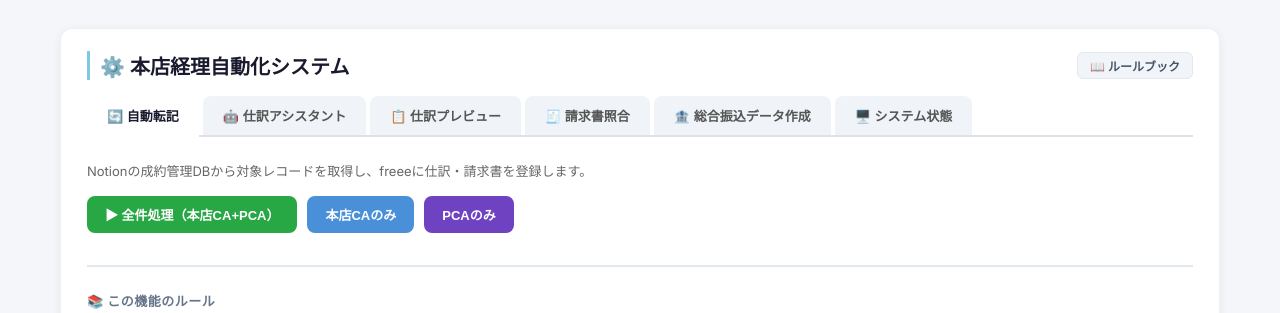
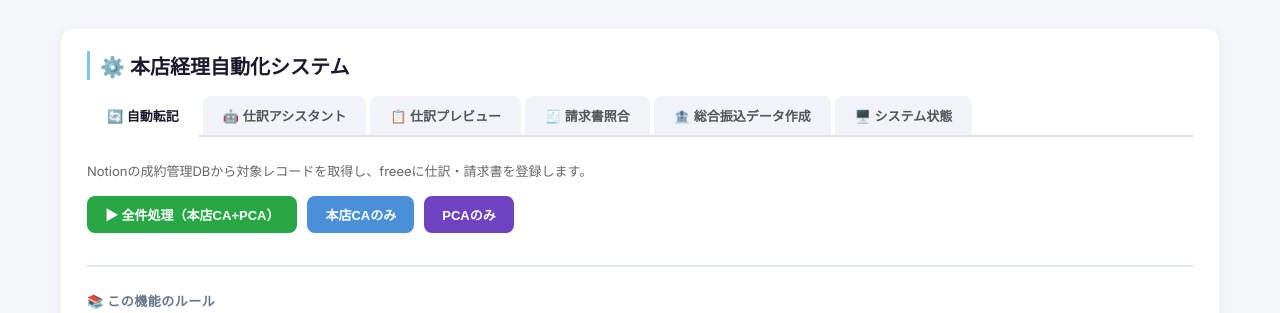
Before and after one commit to rikutokosa/notion-freee-auto, a Flask app: page / in a window 1280 px wide. Shown: the part 56-369 px from the top of the page. Run offline with Flask 3, Linux system fonts and the light colour scheme; data that the repository does not hold is empty.

Commit message:
UI: ホーム画面のルールブックボタンを削除（ナビバーに移動済みのため）

```diff
--- a/templates/index.html
+++ b/templates/index.html
@@ -166,10 +166,7 @@
 </style>
 
 <div class="card">
-  <div style="display:flex; justify-content:space-between; align-items:center; margin-bottom:16px;">
-    <h2 style="margin:0; font-size:20px;">⚙️ 本店経理自動化システム</h2>
-    <a href="/rules" class="btn" style="font-size:12px; padding:4px 12px; background:#f1f5f9; color:#475569; border:1px solid #e2e8f0; border-radius:6px; text-decoration:none;">📖 ルールブック</a>
-  </div>
+  <h2 style="margin:0 0 16px; font-size:20px;">⚙️ 本店経理自動化システム</h2>
 
   <!-- メインタブ -->
   <div class="main-tabs">
```
